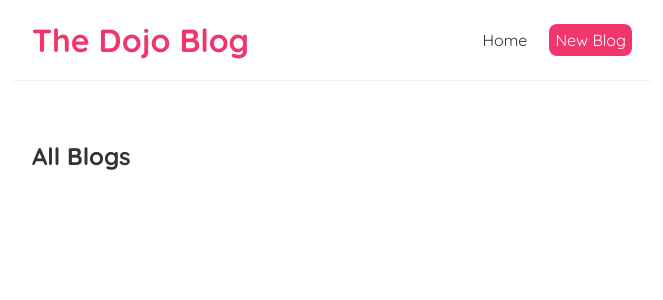
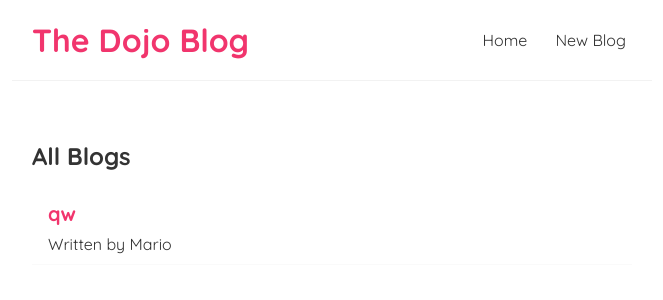
Before and after one commit to Bazjam/React-Axios-Get-Post-Put-Delete, a React (Create React App) app: page / in a window 1280 px wide. Shown: the top 300 px of the page, without its empty margins (308-971 px from the left). Built offline with nearby package versions, Linux system fonts and the light colour scheme; data requests are answered from the project's data file.

Commit message:
Remove css from Navbar.jsx

```diff
--- a/db.json
+++ b/db.json
@@ -1,3 +1,10 @@
 {
-  "blogs": []
+  "blogs": [
+    {
+      "title": "qw",
+      "body": "qw",
+      "author": "Mario",
+      "id": 1
+    }
+  ]
 }
--- a/src/BlogList.jsx
+++ b/src/BlogList.jsx
@@ -1,6 +1,17 @@
+import axios from "axios";
 import { Link } from "react-router-dom";
 
 const BlogList = ({ blogs, title }) => {
+
+console.log(blogs);
+
+  const handleClick = () => {
+    axios
+      .delete("http://localhost:8000/blogs/", { })
+      .then(()=> {
+        console.log(`Deleted`);
+      })
+  }
   return (
     <div className="blog-list">
       <h2>{title}</h2>
@@ -10,7 +21,7 @@ const BlogList = ({ blogs, title }) => {
             <h2>{title}</h2>
             <p>Written by {author}</p>
           </Link>
-          <button>Delete</button>
+          {/* <button onClick={handleClick}>Delete</button> */}
         </div>
       ))}
     </div>
--- a/src/Navbar.jsx
+++ b/src/Navbar.jsx
@@ -6,14 +6,7 @@ const Navbar = () => {
       <h1>The Dojo Blog</h1>
       <div className="links">
         <Link to="/">Home</Link>
-        <Link
-          to="/create"
-          style={{
-            color: "white",
-            backgroundColor: "#f1356d",
-            borderRadius: "8px",
-          }}
-        >
+        <Link to="/create">
           New Blog
         </Link>
       </div>
```
Also changed, not shown: src/setupTests.js (deleted, +0 -5 lines), src/useFetch.jsx (line endings or trailing spaces).
